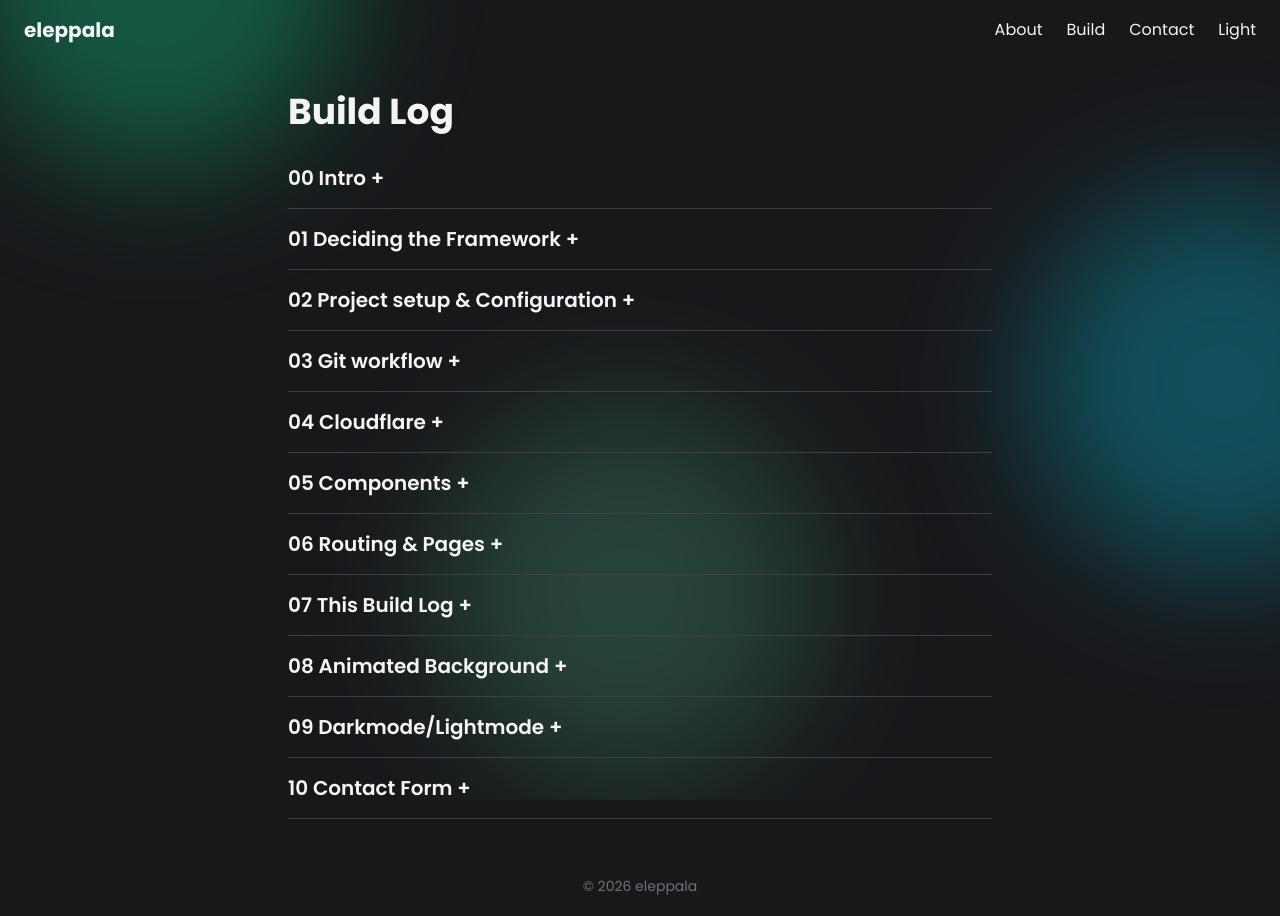
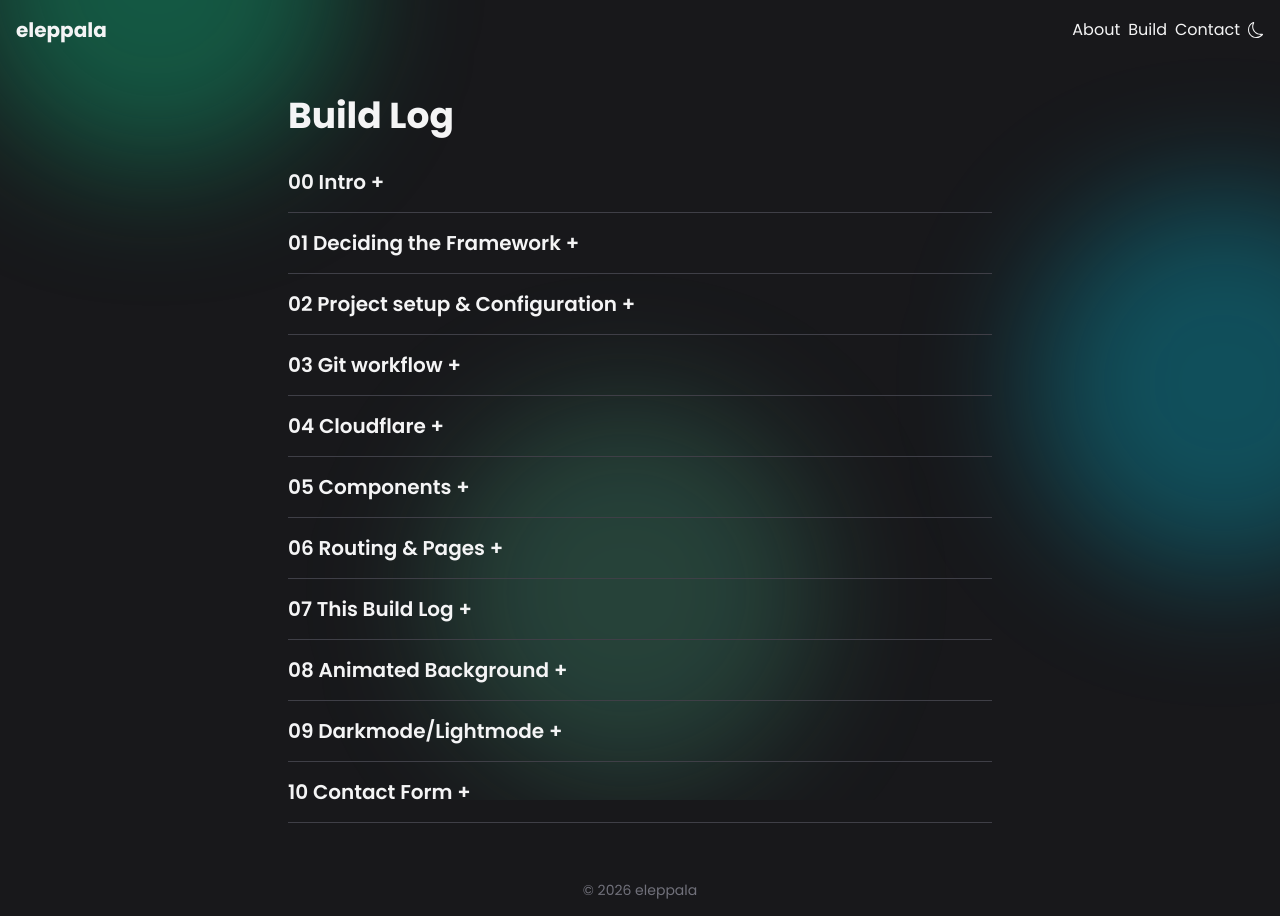
Before and after one commit to eleppala/eleppala_, a React (Vite) app: page /build in a window 1280 px wide. Built offline with nearby package versions, Linux system fonts and the light colour scheme.

Commit message:
topbar edit: floating feature, smaller gap, sun/moon -icons

```diff
--- a/package.json
+++ b/package.json
@@ -12,6 +12,7 @@
   "dependencies": {
     "react": "^19.2.0",
     "react-dom": "^19.2.0",
+    "react-icons": "^5.5.0",
     "react-markdown": "^10.1.0",
     "react-router-dom": "^7.12.0"
   },
--- a/src/components/DarkToggle.tsx
+++ b/src/components/DarkToggle.tsx
@@ -1,3 +1,4 @@
+import { BsSun, BsMoon } from 'react-icons/bs'
 import { useState, useEffect } from 'react'
 
 function ThemeToggle() {
@@ -20,7 +21,7 @@ function ThemeToggle() {
       onClick={() => setIsLight(!isLight)}
       className="hover:text-primary"
     >
-      {isLight ? 'Dark' : 'Light'}
+      {isLight ? <BsSun size={16} /> : <BsMoon size={16} />}
     </button>
   )
 }
--- a/src/components/Topbar.tsx
+++ b/src/components/Topbar.tsx
@@ -3,10 +3,10 @@ import DarkToggle from './DarkToggle'
 
 function Topbar() {
   return (
-    <nav className="px-6 py-4 ">
+    <nav className="fixed top-0 left-0 right-0 px-4 py-4 z-50">
       <div className="flex justify-between items-center">
         <Link to="/" className="font-bold text-xl hover:text-primary">eleppala</Link>
-        <div className="flex gap-6">
+        <div className="flex gap-2">
           <Link to="/about" className="hover:text-primary">About</Link>
           <Link to="/build" className="hover:text-primary">Build</Link>
           <Link to="/contact" className="hover:text-primary">Contact</Link>
--- a/src/pages/Build.tsx
+++ b/src/pages/Build.tsx
@@ -22,7 +22,7 @@ function Build() {
   }
 
   return (
-    <main className="min-h-screen p-8 max-w-3xl mx-auto">
+    <main className="min-h-screen mt-16 p-8 max-w-3xl mx-auto">
       <h1 className="text-4xl font-bold mb-8">Build Log</h1>
 
       <div className="space-y-4">
```
Also changed, not shown: 1 other file (tests, documents, lock files or other folders).
